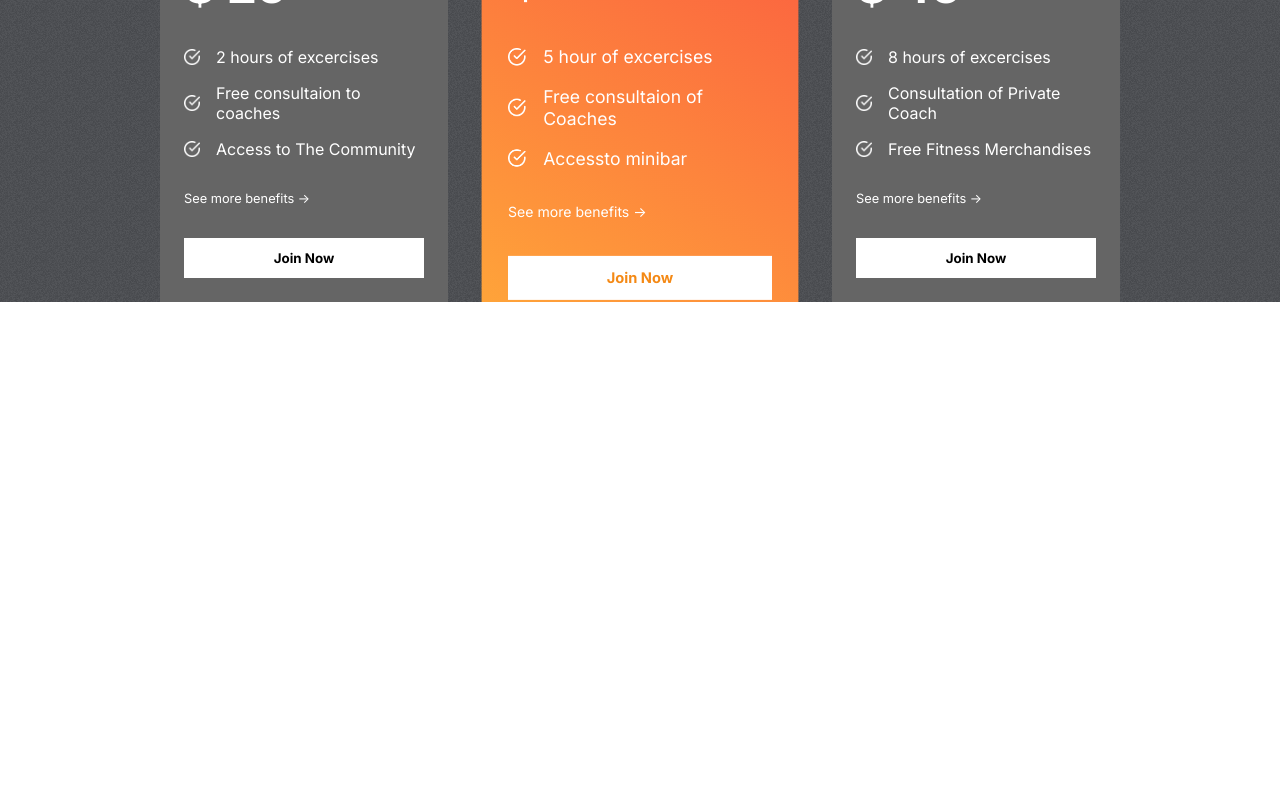
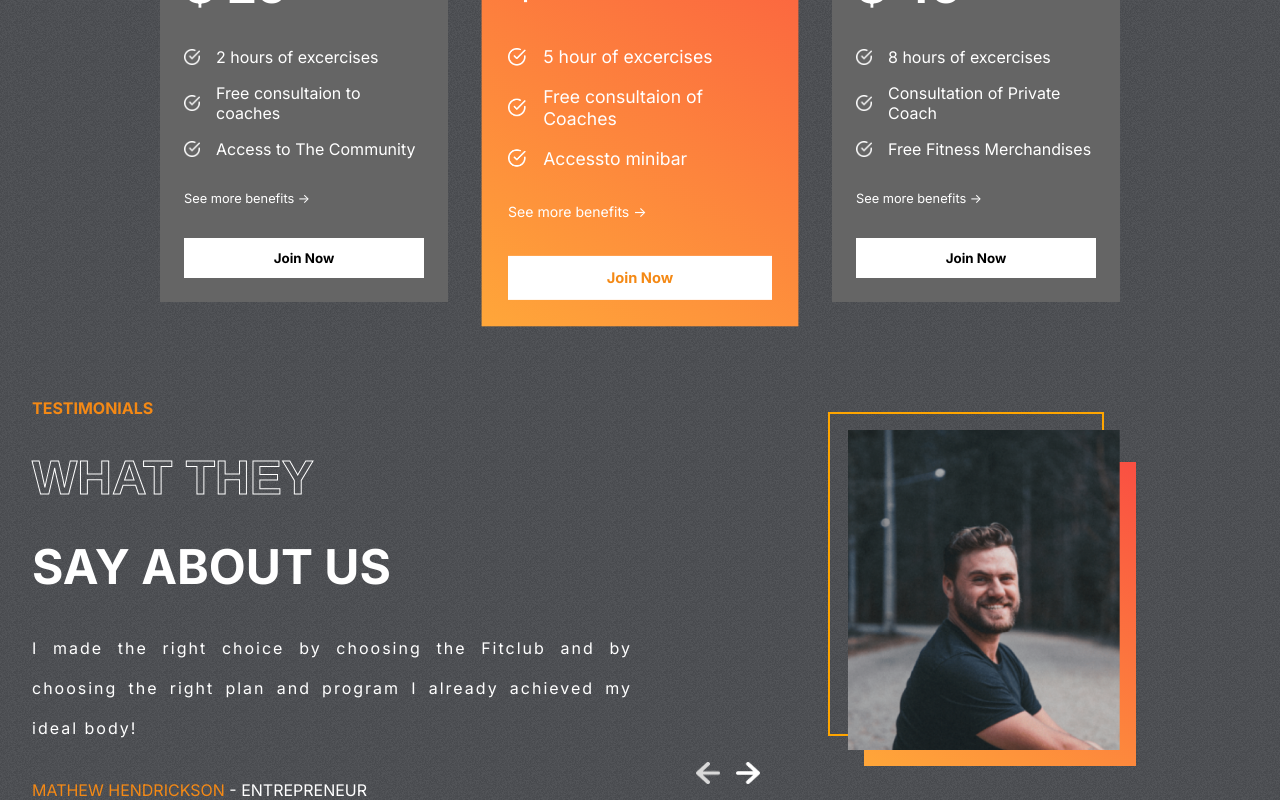
Before and after one commit to Jimish18/TheFitClub, a React (Create React App) app: page / in a window 1280 px wide. Shown: the part 2189-2989 px from the top of the page. Before the commit the page ends 2491 px from the top, so only its background shows below. Built offline with nearby package versions, Linux system fonts and the light colour scheme.

Commit message:
created "Testimonials" Section

```diff
--- a/src/App.js
+++ b/src/App.js
@@ -3,6 +3,7 @@
 import Plans from './components/Plans/Plans';
 import Programs from './components/Programs/Programs';
 import Reasons from './components/Reasons/Reasons';
+import Testimonials from './components/Testimonials/Testimonials';
 
 
 function App() {
@@ -12,6 +13,7 @@
       <Programs/>
       <Reasons/>
       <Plans/>
+      <Testimonials/>
     </div>
   );
 }
--- /dev/null
+++ b/src/components/Testimonials/Testimonials.css
@@ -0,0 +1,91 @@
+.Testimonials
+{
+    display: flex;
+    gap: 1rem;
+    padding: 0 2rem;
+}
+
+.left-t
+{
+    display: flex;
+    flex-direction: column;
+    text-transform: uppercase;
+    flex: 1;
+    color: white;
+    gap: 2rem;
+}
+
+
+.left-t>:nth-child(1)
+{
+    color: var(--orange);
+    font-weight: bold;
+}
+
+.left-t>:nth-child(2),
+.left-t>:nth-child(3)
+{
+    font-size: 3rem;
+    font-weight: bold;
+}
+
+.left-t>:nth-child(4)
+{
+    text-transform: none;
+    text-align: justify;
+    letter-spacing: 2px;
+    line-height: 40px;
+}
+
+.right-t
+{
+    flex: 1;
+    position: relative;
+}
+
+.right-t>img
+{
+    position: absolute;
+    object-fit: cover;
+    width: 17rem;
+    height: 20rem;
+    right: 8rem;
+    top: 2rem;
+}
+
+.right-t>:nth-child(1)
+{
+    position: absolute;
+    height: 20rem;
+    width: 17rem;
+    border: 2px solid orange;
+    background-color: transparent;
+    right: 9rem;
+    top: 0.9rem;
+}
+
+.right-t>:nth-child(2)
+{
+    position: absolute;
+    height: 19rem;
+    width: 17rem;
+    background: var(--planCard);
+    top: 4rem;
+    right: 7rem;
+}
+
+.arrows
+{
+    display: flex;
+    gap: 1rem;
+    align-items: center;
+    position: absolute;
+    bottom: 1rem;
+    left: 3rem;
+}
+
+.arrows>img
+{
+    width: 1.5rem;
+    cursor: pointer;
+}
--- /dev/null
+++ b/src/components/Testimonials/Testimonials.jsx
@@ -0,0 +1,57 @@
+import React, { useState } from 'react'
+import './Testimonials.css'
+import {testimonialsData} from '../../data/testimonialsData';
+import leftArrow from '../../assets/leftArrow.png'
+import rightArrow from '../../assets/rightArrow.png'
+
+const Testimonials = () => {
+
+    const [selected,setSelected] = useState(0);
+    const tLength = testimonialsData.length;
+
+  return (
+    <div className="Testimonials">
+
+        <div className="left-t">
+            <span>Testimonials</span>
+            <span className='stroke-text'>What they</span>
+            <span>Say about us</span>
+
+            <span>
+                {testimonialsData[selected].review}
+            </span>
+
+            <span>
+                <span style={{color : 'var(--orange)'}}>
+                    {testimonialsData[selected].name}
+                </span>
+                {" "}- {testimonialsData[selected].status}
+            </span>
+        </div>
+
+        <div className="right-t">
+            <div></div>
+            <div></div>
+            <img src={testimonialsData[selected].image} alt="image" />
+
+            <div className="arrows">
+                <img
+                onClick={()=>
+                {
+                    selected === 0 ? setSelected(tLength-1) : setSelected((prev) => prev-1);
+                }}
+                src={leftArrow} alt="" />
+
+                <img
+                onClick={()=>
+                {
+                    selected === tLength-1 ? setSelected(0) : setSelected((prev) => prev+1);
+                }}
+                src={rightArrow} alt="" />
+            </div>
+        </div>
+    </div>
+  )
+}
+
+export default Testimonials;
```
